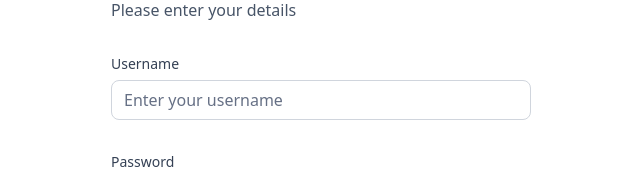
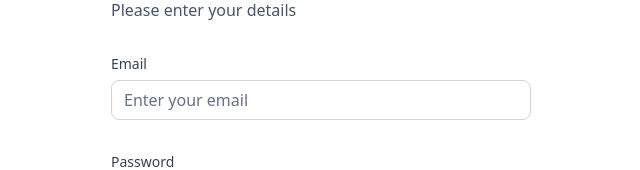
Before and after one commit to ObiFlo1/Banking-Platform, a Next.js app: page /sign-in in a window 1280 px wide. Shown: the part 311-481 px from the top of the page, without its empty margins (319-959 px from the left). Built offline with nearby package versions, Linux system fonts and the light colour scheme.

Commit message:
add zod import to fix control property

```diff
--- a/components/ui/AuthForm.tsx
+++ b/components/ui/AuthForm.tsx
@@ -66,9 +66,9 @@ const AuthForm = ({ type }: { type: string }) => {
             >
               <CustomInput
                 control={form.control}
-                name="username"
-                label="Username"
-                placeholder="Enter your username"
+                name="email"
+                label="Email"
+                placeholder="Enter your email"
               />
               <CustomInput
                 control={form.control}
```
Also changed, not shown: components/ui/CustomInput.tsx (+4 -3 lines).
